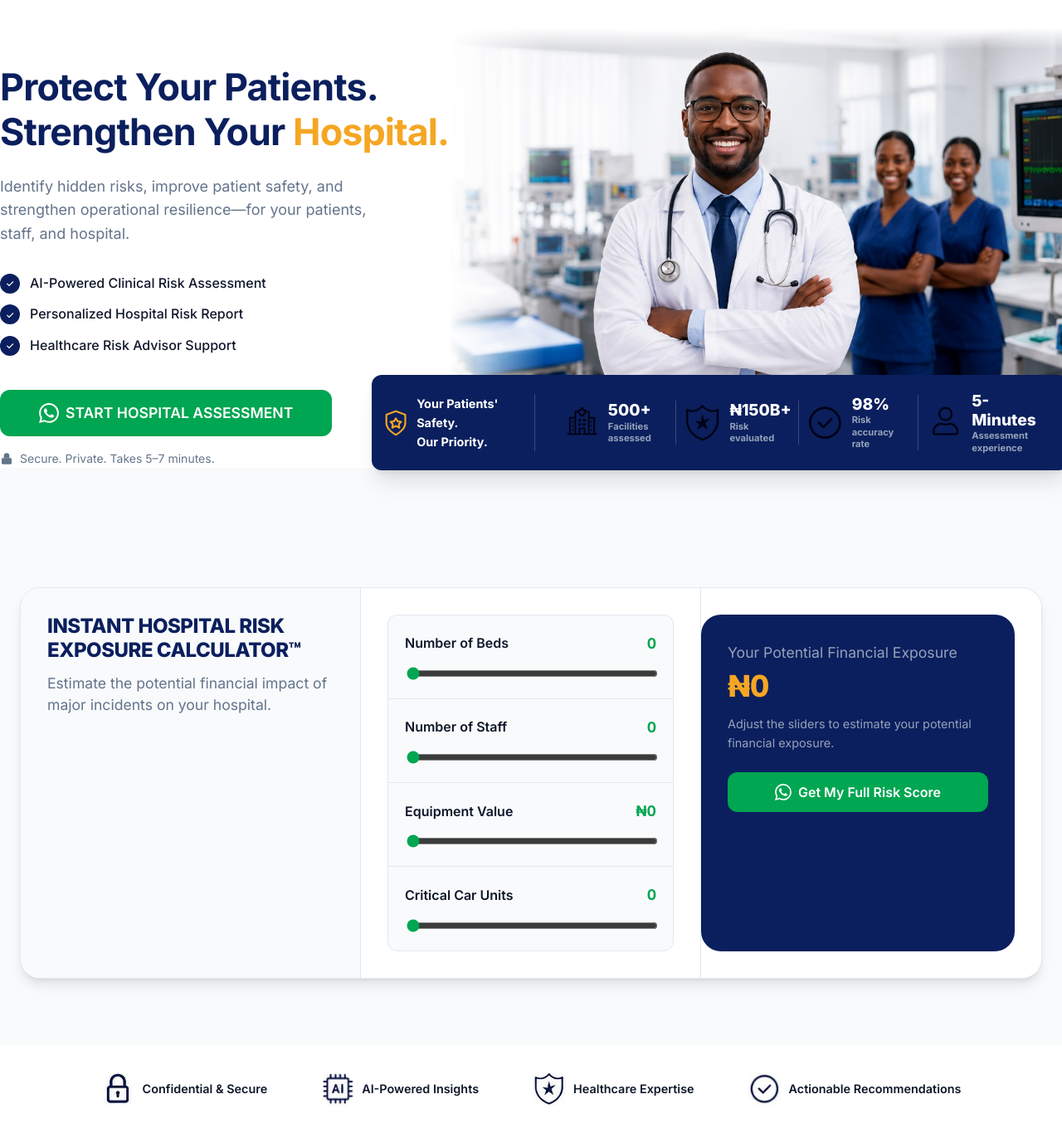
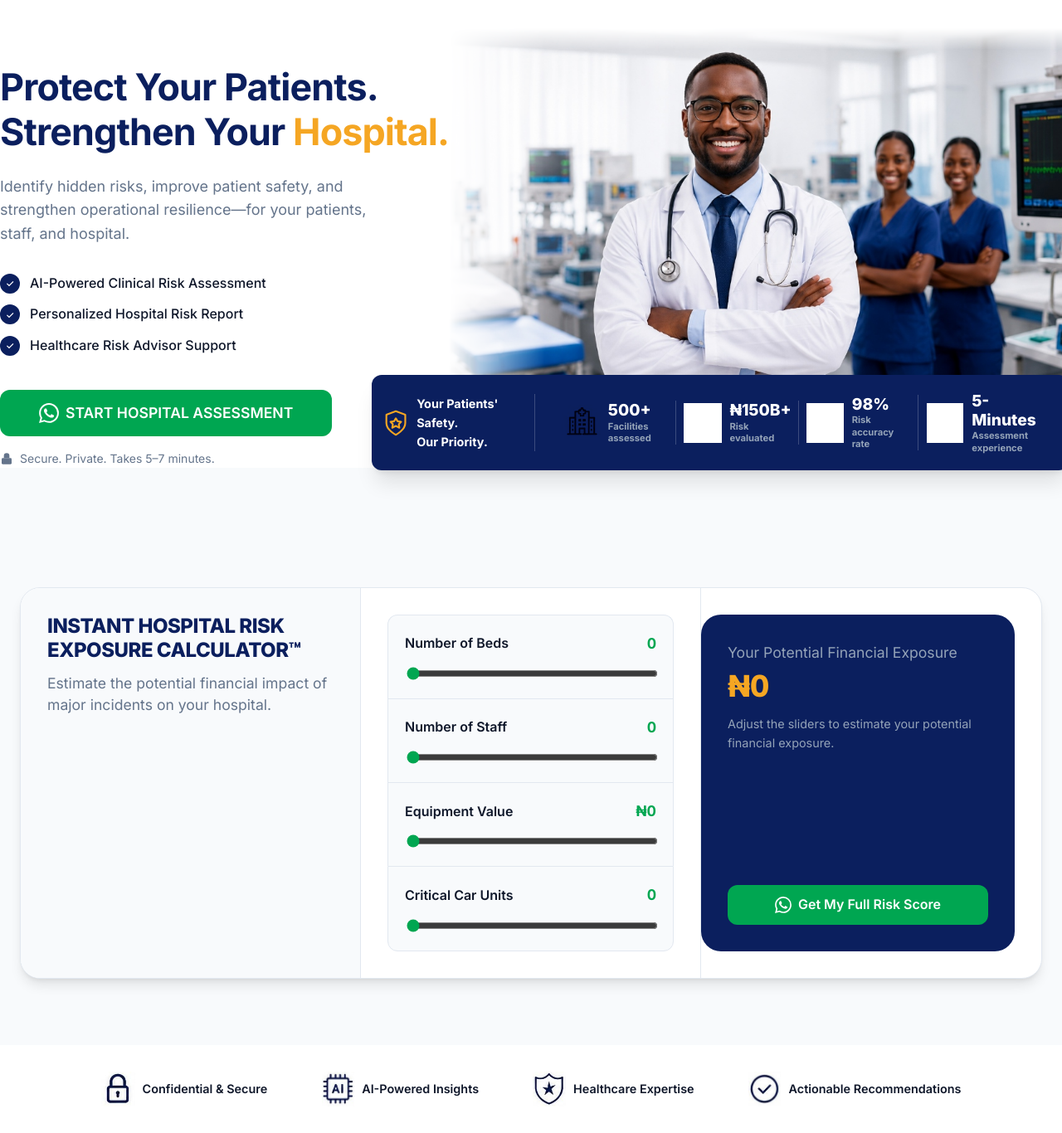
Before and after one commit to olaakanbi77/CoverScoreAI, a Node server app: page /hospital in a window 1280 px wide. Shown: the part 114-1480 px from the top of the page at 83% size. Run offline with Node 20, Linux system fonts and the light colour scheme; some libraries are stand-ins or nearby versions.

Commit message:
Turn metric icons white except first and align calculator CTA to bottom

```diff
--- a/src/public/css/landing.css
+++ b/src/public/css/landing.css
@@ -422,6 +422,17 @@
   height: 32px;
 }
 
+.overlay-metric:not(:first-child) .overlay-metric-icon img {
+  filter: brightness(0) invert(1);
+  mix-blend-mode: normal !important;
+}
+
+.overlay-metric:not(:first-child) .overlay-metric-icon svg {
+  color: white;
+  fill: white;
+  stroke: white;
+}
+
 .overlay-metric-val {
   font-size: 1.2rem;
   font-weight: 800;
@@ -565,6 +576,10 @@
   justify-content: flex-start;
   background: var(--color-surface-dark);
   color: white;
+}
+
+.calc-output .btn {
+  margin-top: auto;
 }
 
 @media (min-width: 1024px) {
```
